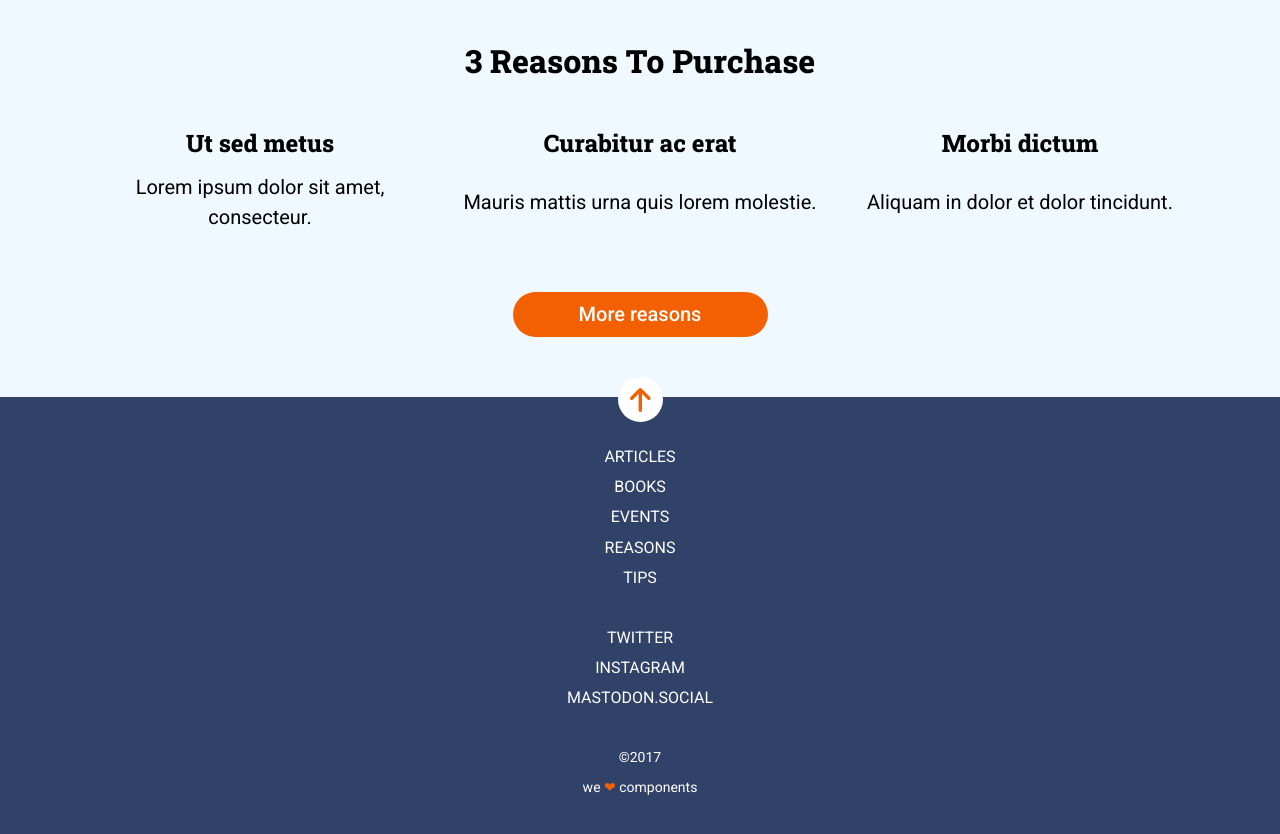
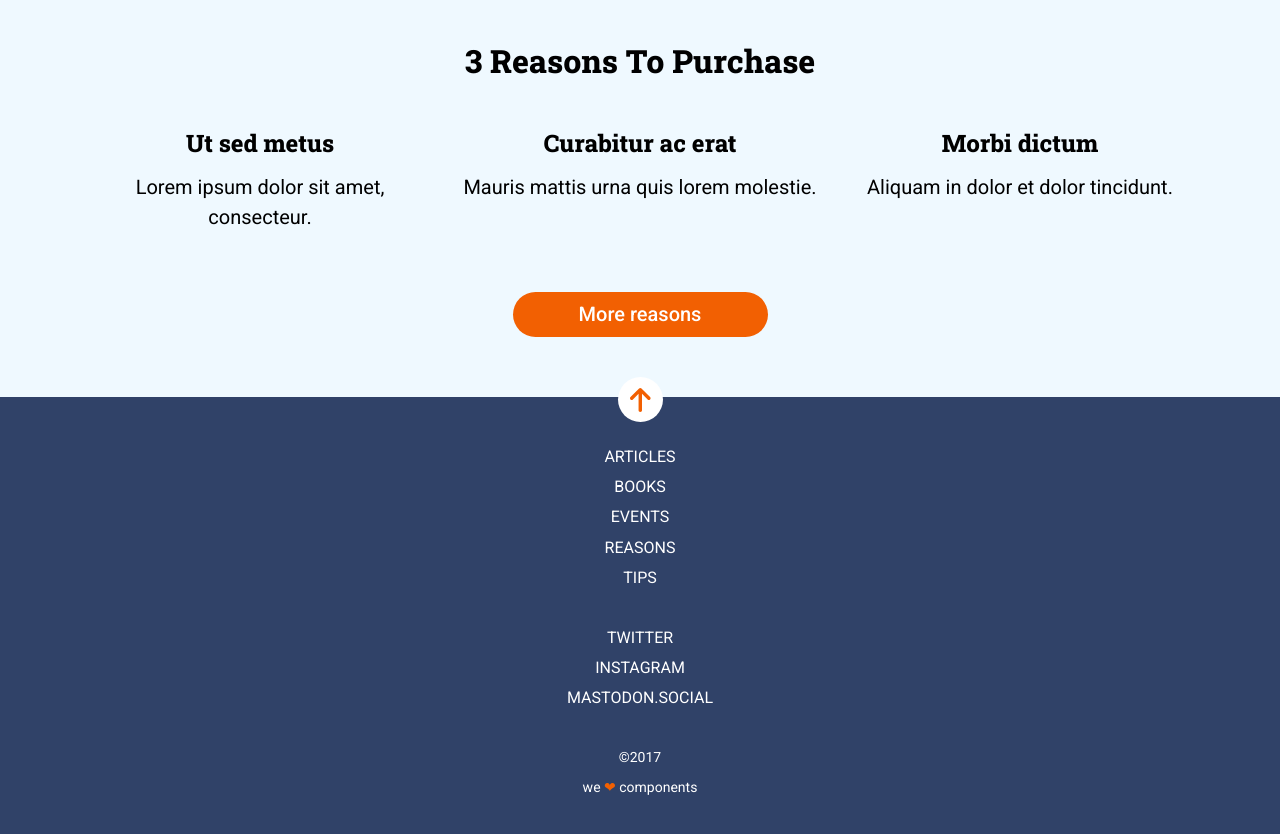
Before and after one commit to kathimansilla/Anonymous-Proxy, a website: page src/html/index.html in a window 1280 px wide. Shown: the part 1140-1974 px from the top of the page. Drawn offline with nearby package versions, Linux system fonts and the light colour scheme; files that its build step writes are made by us from their sources; files whose address does not match are found by name.

Commit message:
error post 3 solucionado!

```diff
--- a/src/scss/layout/_section2.scss
+++ b/src/scss/layout/_section2.scss
@@ -71,18 +71,12 @@
 }
 
 .postSection2 {
-    display: grid;
-    grid-template-rows: 1fr, 1fr;
-
-    @media screen and (min-width: $tablet) {
-        grid-gap: 14px;
-    }
-
     &__title {
         font-family: $fontPpal;
         font-size: 1.125rem;
         font-weight: 800;
         line-height: 1.67;
+        margin-bottom: 14px;
 
         @media screen and (min-width: $tablet) {
             font-size: 1.5rem;
```
